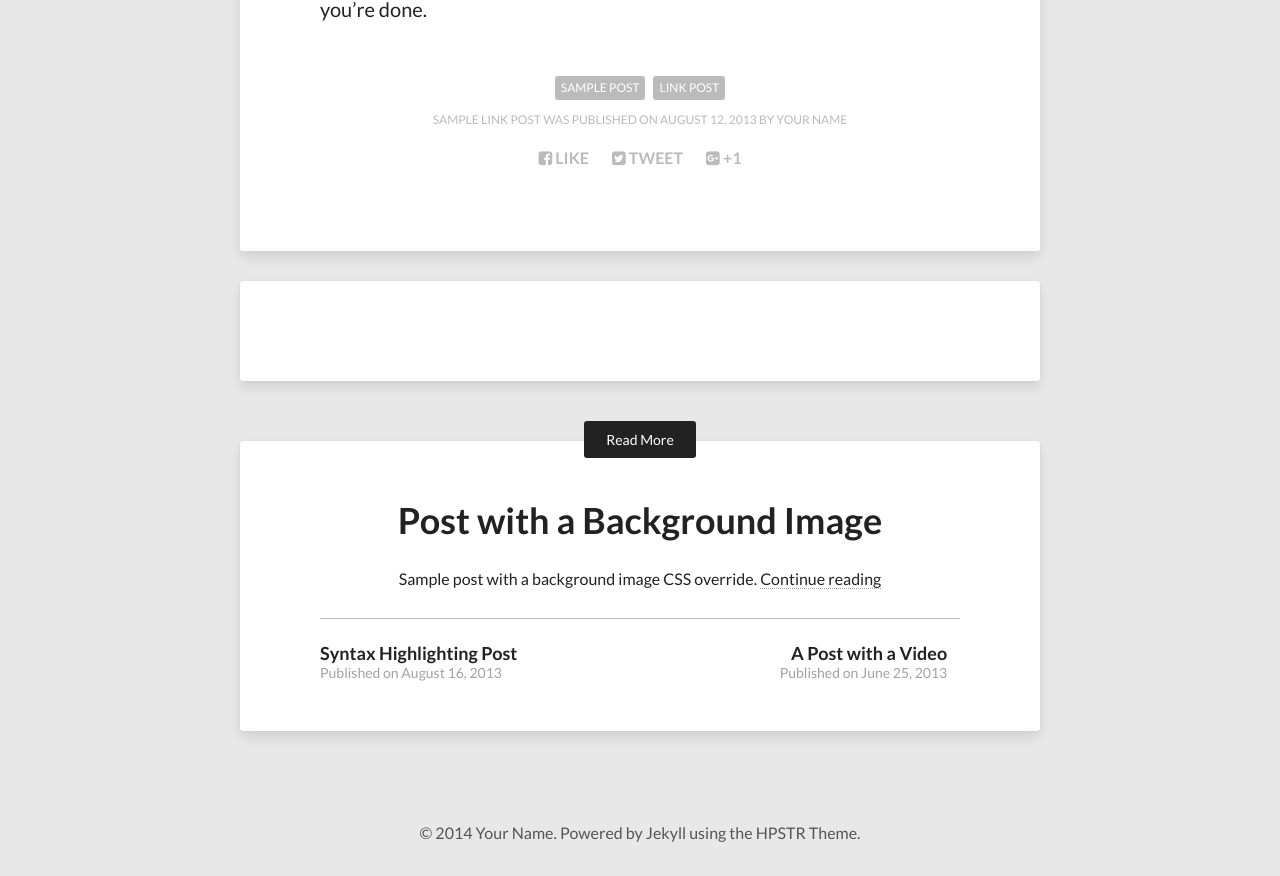
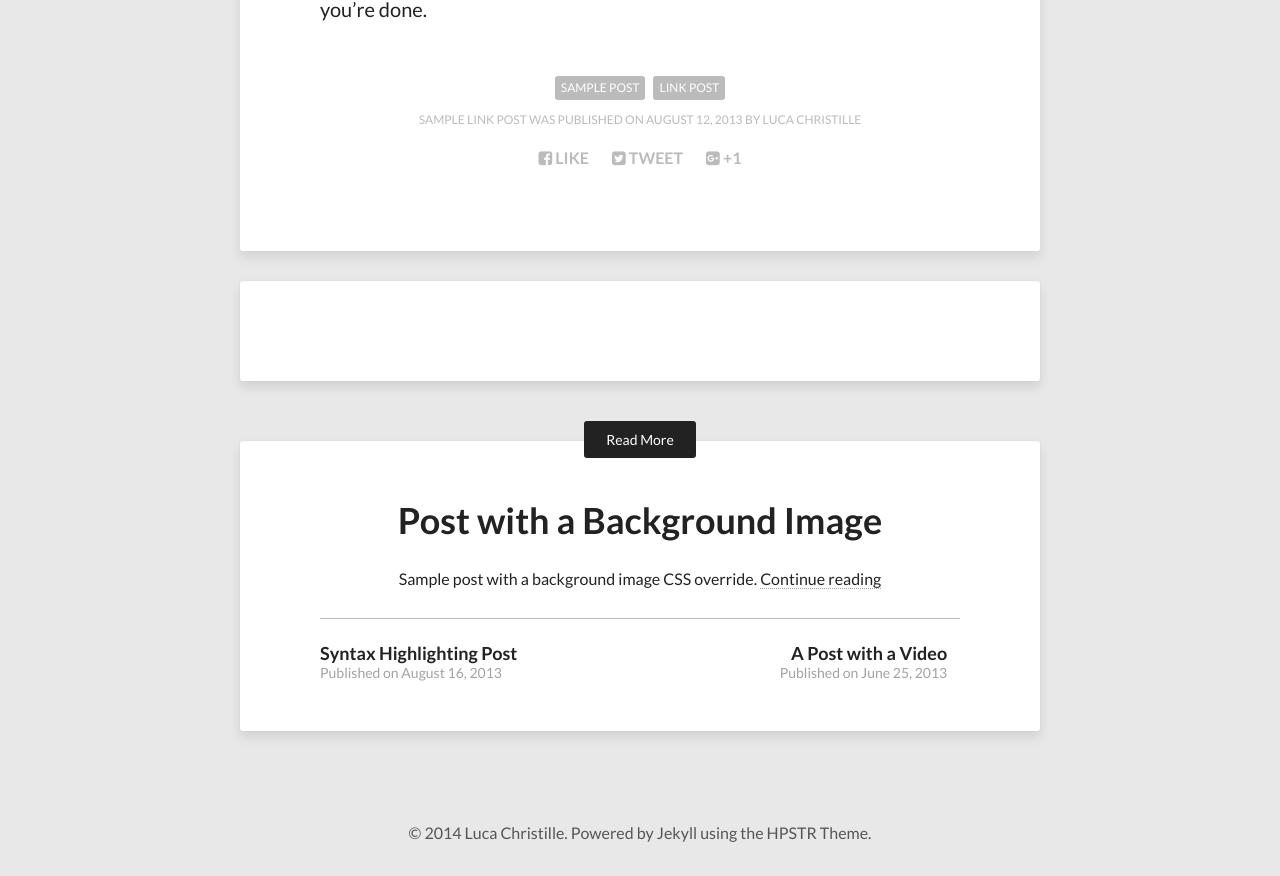
Before and after one commit to lucachristille/blog, a Jekyll site: the page built from _posts/2013-08-12-sample-link-post.md, in a window 1280 px wide. Shown: the part 325-1201 px from the top of the page. Built offline with Jekyll 4.4.1, drawn with Linux system fonts in a browser that asks for light colours; nearby versions of some CDN libraries; comment, search, counter and statistics services are not loaded; some of the changed lines change nothing that is shown.

Commit message:
Updating configuration
Starting configuration

```diff
--- a/_config.yml
+++ b/_config.yml
@@ -8,22 +8,13 @@
 
 # Owner/author information
 owner:
-  name:           Your Name
+  name:           Luca Christille
   avatar:         avatar.jpg
-  bio:            "Your bio goes here. It shouldn't be super long but a good two sentences or two should suffice."
-  email:          you@email.com
+  bio:            "Cristiano aderente a @rnsitalia, sposo di Elisa, équipe AEGiovani per Piemonte/VdA, Pastorale di Servizio di un gruppo RnS, studio Psicologia"
+  email:          author@oltrenuovefrontiere.it
   # Social networking links used in footer. Update and remove as you like.
-  twitter:
-  facebook:
-  github:
-  stackexchange:
-  linkedin:
-  instagram:
-  flickr:
-  tumblr:
-  # For Google Authorship https://plus.google.com/authorship
-  # google plus id, include the '+', eg +mmistakes
-  google_plus:    +yourid
+  twitter: lucachristille
+  facebook: lucachristille
 
 # Analytics and webmaster tools stuff goes here
 google_analytics:
@@ -38,12 +29,11 @@
     url: /theme-setup
   - title: External Link
     url: http://mademistakes.com
-    external: true
+    external: false
 
 # http://en.wikipedia.org/wiki/List_of_tz_database_time_zones
-timezone:    America/New_York
+timezone:    Europe/Rome
 future:      true
-pygments:    true
 markdown:    kramdown
 
 # Amount of posts to show on home page
```
